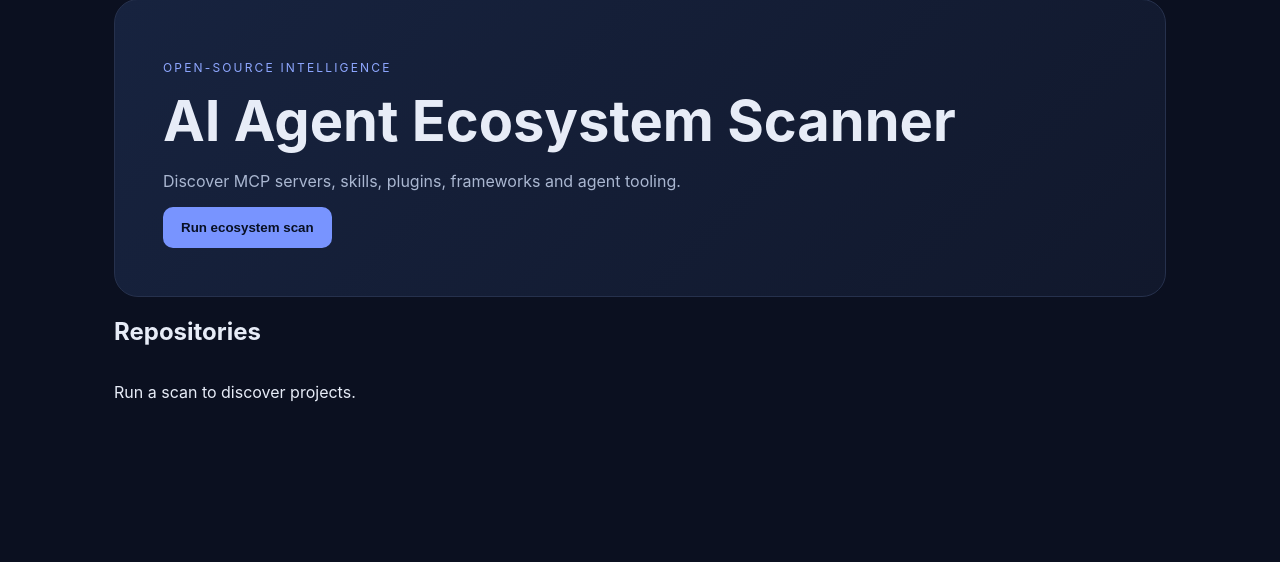
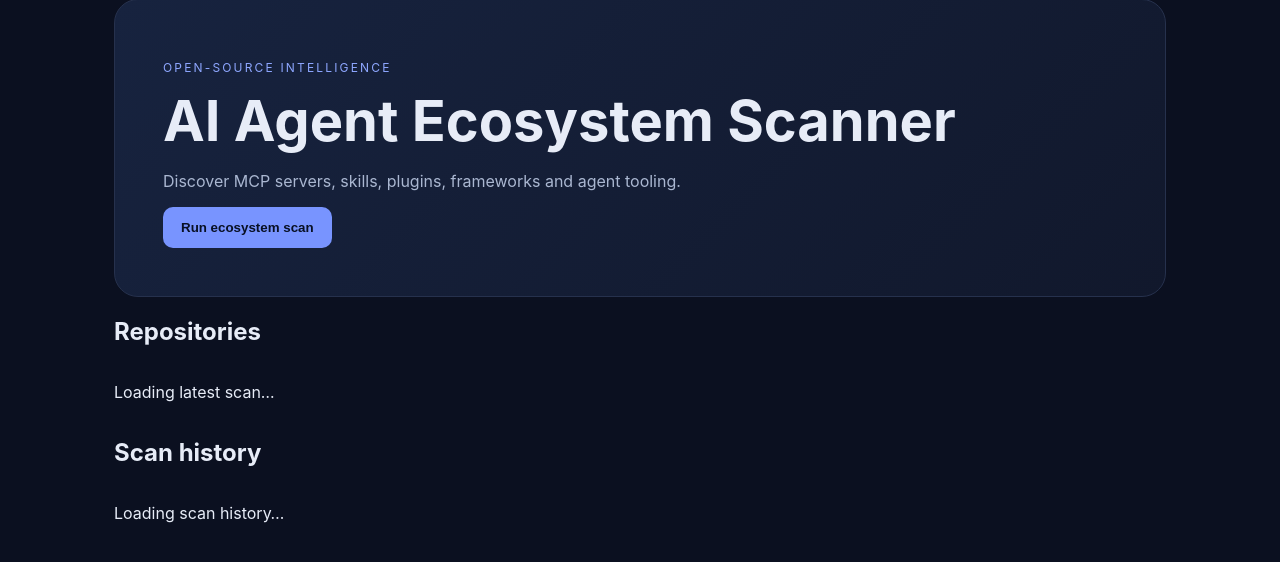
Before and after one commit to youngky26/ai-agent-ecosystem-scanner, a FastAPI app: page / in a window 1280 px wide. Shown: the part 49-611 px from the top of the page. Run offline with FastAPI, Linux system fonts and the light colour scheme.

Commit message:
Add scan history section to dashboard

```diff
--- a/app/templates/index.html
+++ b/app/templates/index.html
@@ -1,3 +1,29 @@
 <!doctype html>
-<html lang="en"><head><meta charset="utf-8"><meta name="viewport" content="width=device-width,initial-scale=1"><title>AI Agent Ecosystem Scanner</title><link rel="stylesheet" href="/static/style.css"></head>
-<body><main><header><p class="eyebrow">OPEN-SOURCE INTELLIGENCE</p><h1>AI Agent Ecosystem Scanner</h1><p>Discover MCP servers, skills, plugins, frameworks and agent tooling.</p><button id="scan">Run ecosystem scan</button><span id="status"></span></header><section><h2>Repositories</h2><div id="repos" class="grid"><p>Run a scan to discover projects.</p></div></section></main><script src="/static/app.js"></script></body></html>
+<html lang="en">
+<head>
+  <meta charset="utf-8">
+  <meta name="viewport" content="width=device-width,initial-scale=1">
+  <title>AI Agent Ecosystem Scanner</title>
+  <link rel="stylesheet" href="/static/style.css">
+</head>
+<body>
+  <main>
+    <header>
+      <p class="eyebrow">OPEN-SOURCE INTELLIGENCE</p>
+      <h1>AI Agent Ecosystem Scanner</h1>
+      <p>Discover MCP servers, skills, plugins, frameworks and agent tooling.</p>
+      <button id="scan">Run ecosystem scan</button>
+      <span id="status" role="status" aria-live="polite"></span>
+    </header>
+    <section>
+      <h2>Repositories</h2>
+      <div id="repos" class="grid"><p>Loading latest scan…</p></div>
+    </section>
+    <section>
+      <h2>Scan history</h2>
+      <div id="history" class="grid"><p>Loading scan history…</p></div>
+    </section>
+  </main>
+  <script src="/static/app.js"></script>
+</body>
+</html>
```
